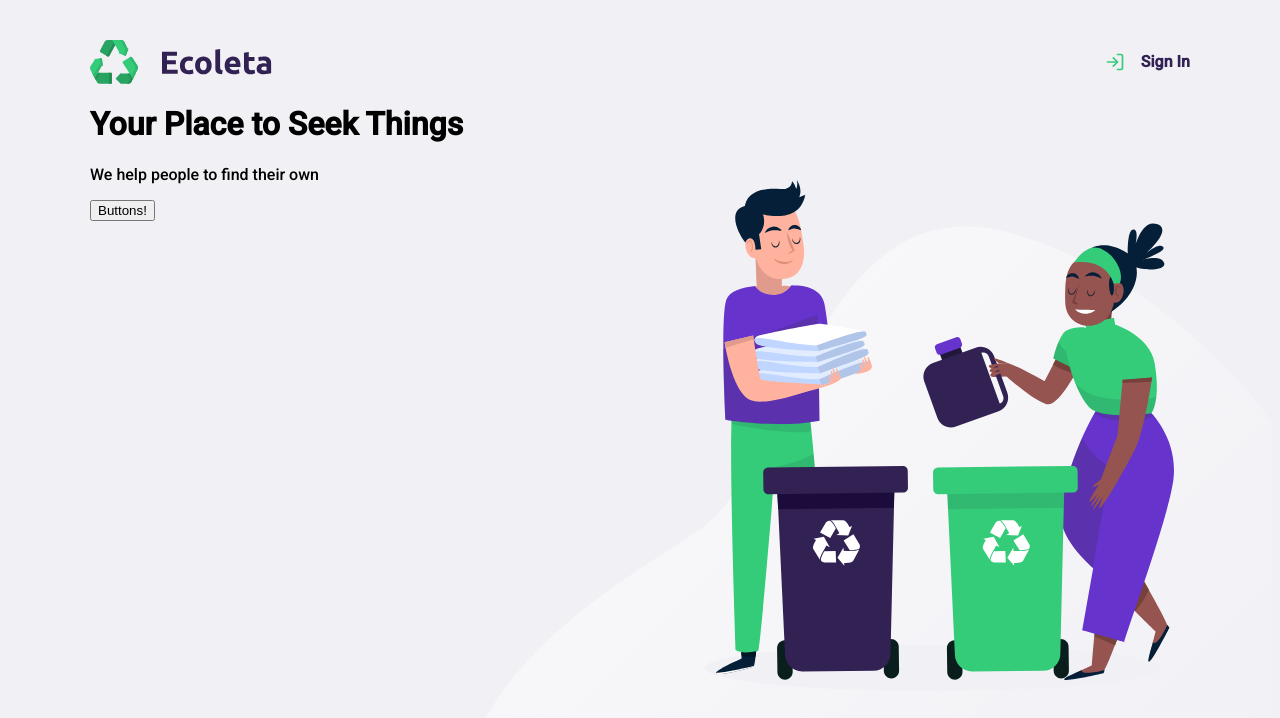
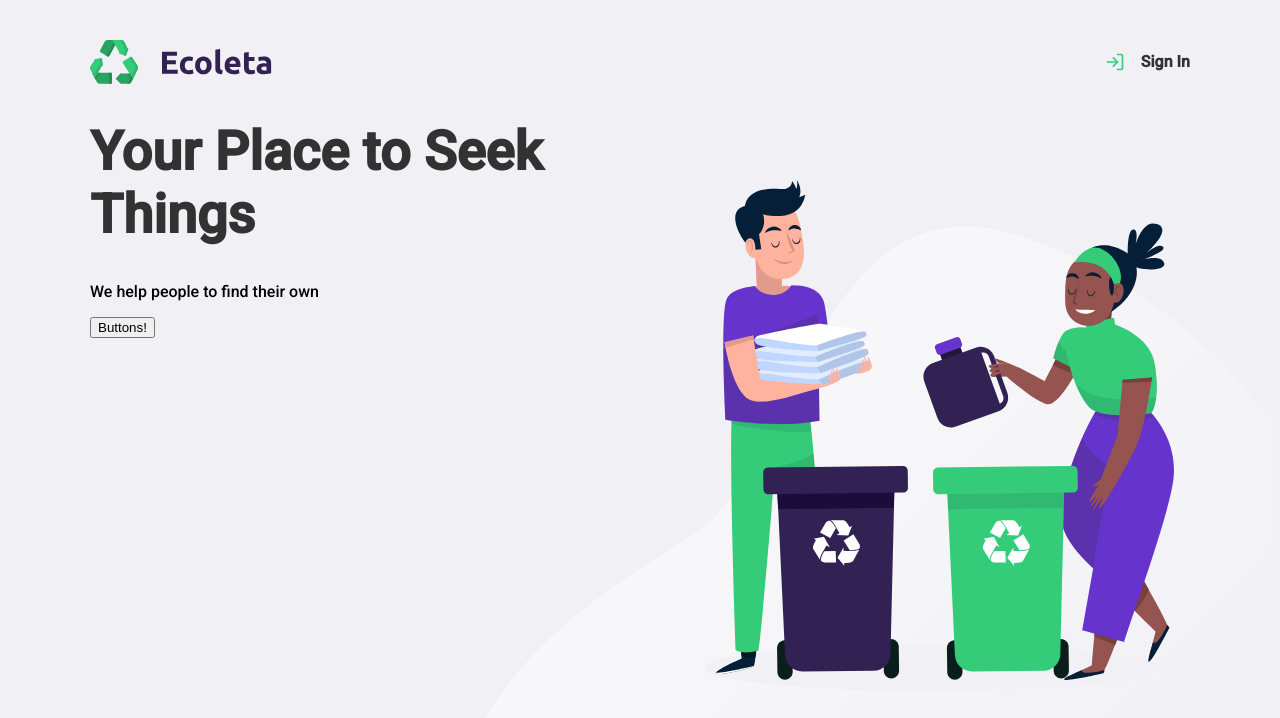
Before and after one commit to BulletSentence/Get-and-Seek, a plain HTML site: page index.html in a window 1280 px wide. Drawn offline with Linux system fonts and the light colour scheme.

Commit message:
texto grande e macro de cores

```diff
--- a/styles/main.css
+++ b/styles/main.css
@@ -1,3 +1,7 @@
+
+:root {
+    --title-color: #323232;
+}
 
 html {
     font-family: 'Roboto', sans-serif;
@@ -32,7 +36,7 @@ a {
 
 #page-home header a {
     display: flex;
-    color: #322153;
+    color: var(--title-color);
     font-weight: 700;
 }
 
@@ -47,3 +51,8 @@ a {
 #page-home main {
     max-width: 560px;
 }
+
+#page-home main h1 {
+    font-size: 54px;
+    color: var(--title-color);
+}
```
